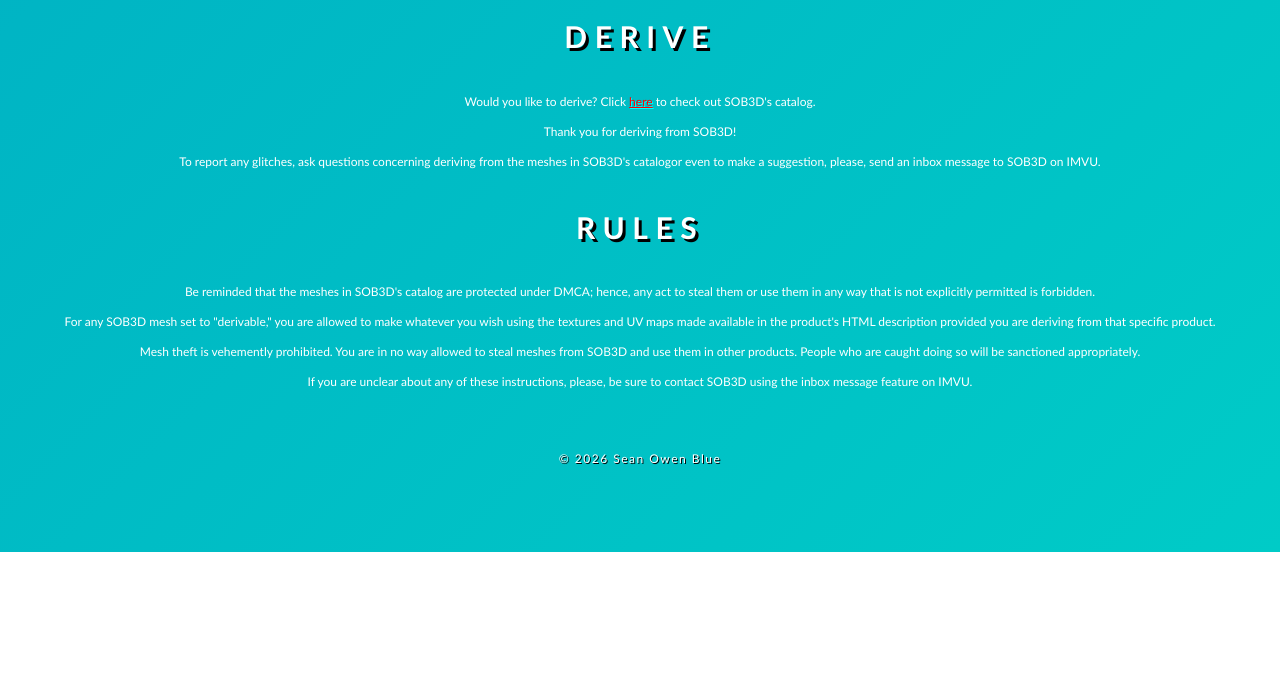
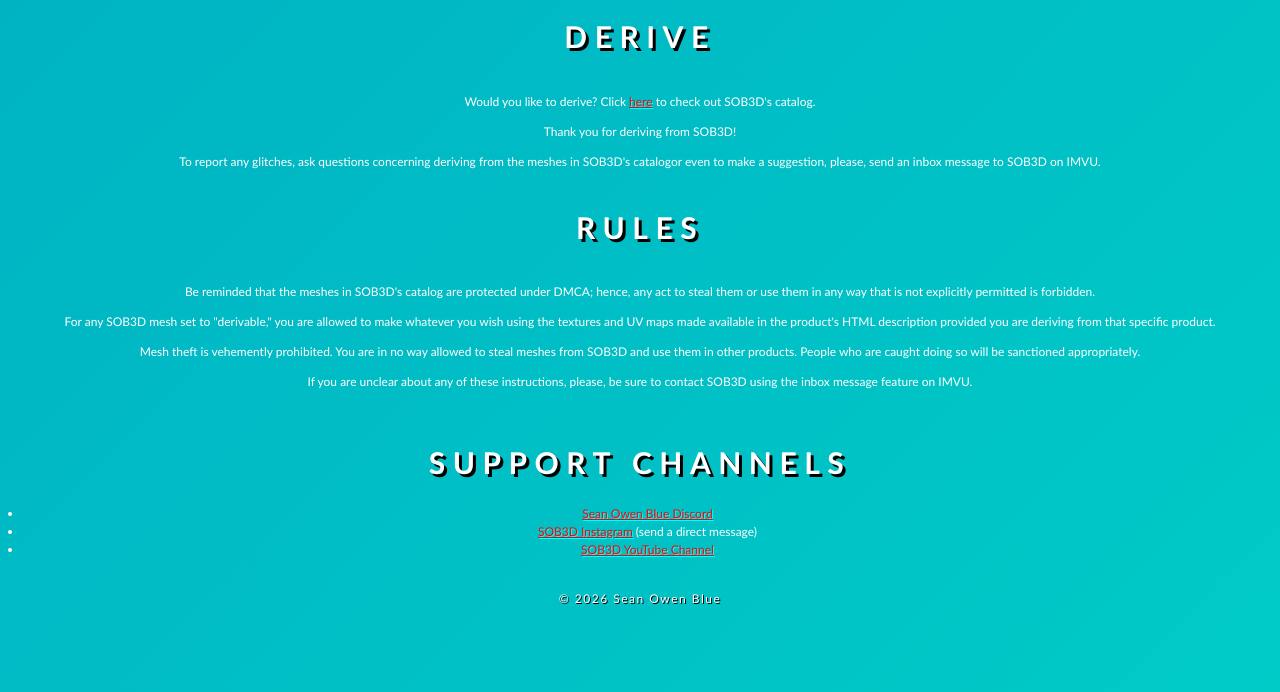
Before and after one commit to SeanOwenBlue/sob3d, a plain HTML site: page index.html in a window 1280 px wide. Shown: the part 7040-7732 px from the top of the page. Before the commit the page ends 7592 px from the top, so only its background shows below. Drawn offline with Linux system fonts and the light colour scheme.

Commit message:
Update index.html

```diff
--- a/index.html
+++ b/index.html
@@ -60,6 +60,12 @@
 		<br>
 		<br>
 		<br>
+		<h2>SUPPORT CHANNELS</h2>
+		    <ul id="support-channels">
+			    <li><a href="https://discord.gg/2sEV8RF4AX">Sean Owen Blue Discord</a></li>
+			    <li><a href="https://instagram.com/sob3d.vu">SOB3D Instagram</a> (send a direct message)</li>
+			    <li><a href="https://www.youtube.com/channel/UCN2x1JIfpX7GEhWmA-sFQqQ">SOB3D YouTube Channel</a></li>
+			</ul>
 		<footer>&#169 <script>document.write(new Date().getFullYear())</script> Sean Owen Blue</footer>
 		<br>
 		<br>
```
